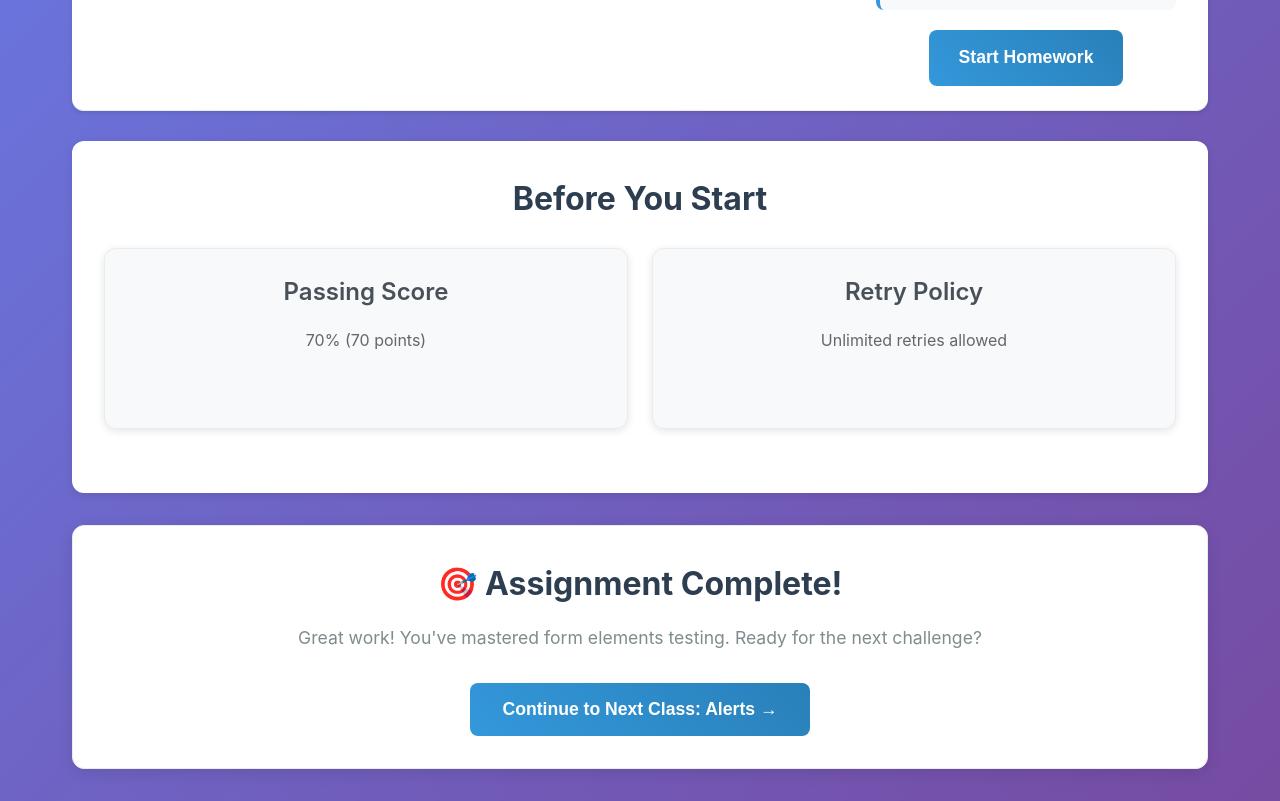
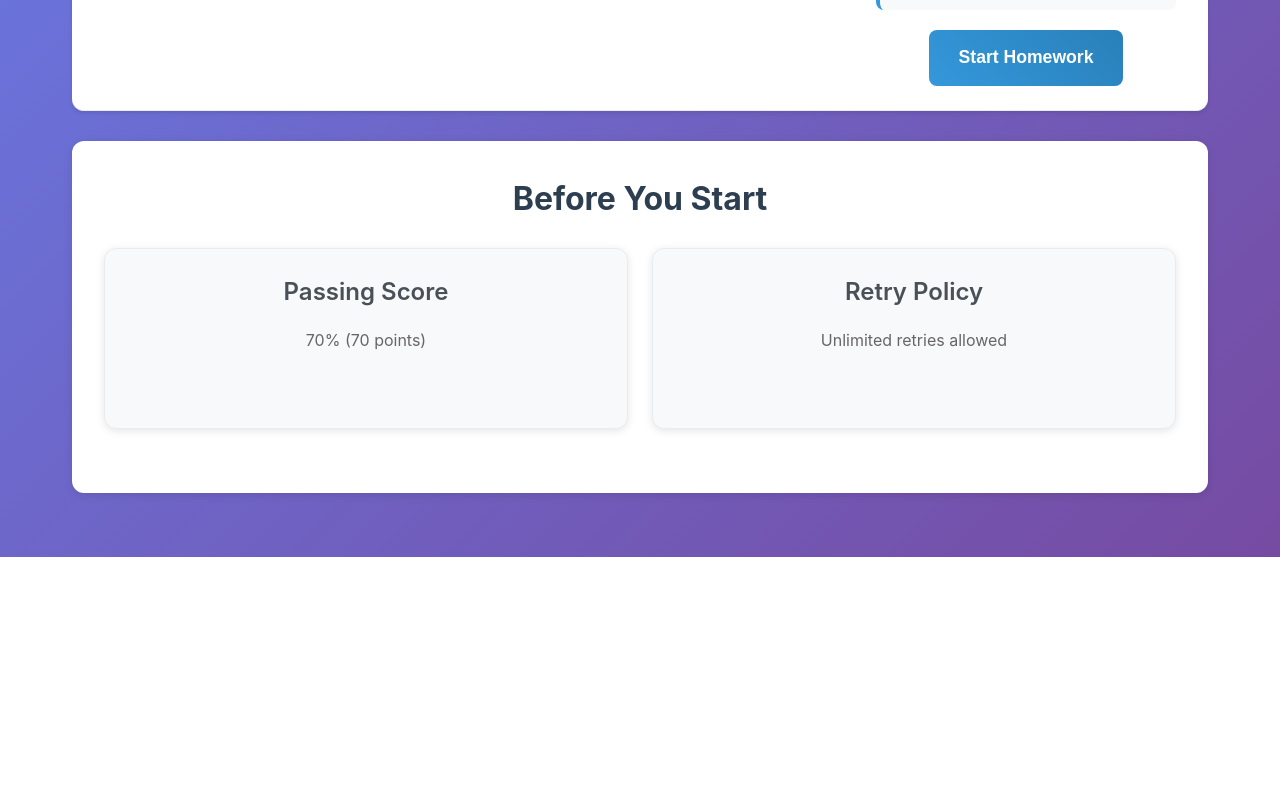
Before and after one commit to TanyaKars/ES, a React (Vite) app in the folder ui/: page /homework/forms in a window 1280 px wide. Shown: the part 531-1332 px from the top of the page. After the commit the page ends 1088 px from the top, so only its background shows below. Built offline with nearby package versions, Linux system fonts and the light colour scheme; sample sign-in values are in the browser's storage.

Commit message:
add call-to-action to the hw pages

```diff
--- a/ui/src/pages/homework/AlertsHomework.tsx
+++ b/ui/src/pages/homework/AlertsHomework.tsx
@@ -1,10 +1,12 @@
 import React, { useState } from 'react';
 import HomeworkLayout from '../../components/homework/HomeworkLayout';
 import HomeworkResults from '../../components/homework/HomeworkResults';
+import CallToAction from '../../components/CallToAction.tsx';
 import InfoCard from '../../components/alert-elements/InfoCard';
 import AlertHomeworkScenarioCard from '../../components/alert-elements/AlertHomeworkScenarioCard';
 import { useAuth } from '../../hooks/useAuth';
 import { useHomeworkState } from '../../hooks/useHomeworkState';
+import { callToActionConfigs } from '../../data/callToActionData.ts';
 import { alertsHomeworkScenarios, homeworkConfig } from '../../data/alerts/alertsHomeworkData';
 
 const AlertsHomework: React.FC = () => {
@@ -354,6 +356,10 @@ const AlertsHomework: React.FC = () => {
           </div>
         </div>
       )}
+
+      {showResults && (
+        <CallToAction {...callToActionConfigs.alertsComplete} />
+      )}
     </HomeworkLayout>
   );
 };
--- a/ui/src/pages/homework/FormsHomework.tsx
+++ b/ui/src/pages/homework/FormsHomework.tsx
@@ -312,7 +312,9 @@ const FormsHomework: React.FC = () => {
         />
       )}
 
-      <CallToAction {...callToActionConfigs.formsComplete} />
+      {showResults && (
+        <CallToAction {...callToActionConfigs.formsComplete} />
+      )}
     </HomeworkLayout>
   );
 };
--- a/ui/src/pages/homework/IframesHomework.tsx
+++ b/ui/src/pages/homework/IframesHomework.tsx
@@ -1,9 +1,11 @@
 import React, { useState } from 'react';
 import HomeworkLayout from '../../components/homework/HomeworkLayout';
 import HomeworkResults from '../../components/homework/HomeworkResults';
+import CallToAction from '../../components/CallToAction.tsx';
 import InfoCard from '../../components/alert-elements/InfoCard';
 import { useAuth } from '../../hooks/useAuth';
 import { useHomeworkState } from '../../hooks/useHomeworkState';
+import { callToActionConfigs } from '../../data/callToActionData.ts';
 import { iframesHomeworkScenarios, iframeHomeworkConfig } from '../../data/iframes/iframesHomeworkData';
 import '../../styles/pages/IframesClass.css';
 
@@ -61,6 +63,7 @@ const IframesHomework: React.FC = () => {
           totalPoints={totalPoints}
           maxPoints={iframeHomeworkConfig.maxPoints}
         />
+        <CallToAction {...callToActionConfigs.iframesComplete} />
       </HomeworkLayout>
     );
   }
```
